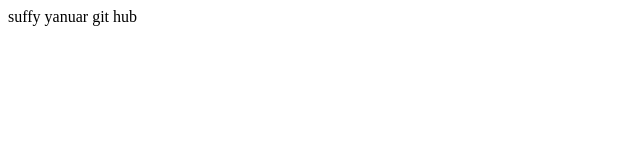
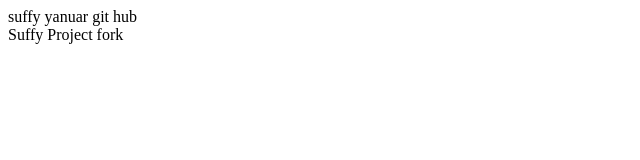
Before and after one commit to suffy/WebsiteHtml, a plain HTML site: page index.html in a window 1280 px wide. Shown: the whole page, without its empty margins (0-640 px from the left). Drawn offline with Linux system fonts and the light colour scheme.

Commit message:
Update index.html
menambahkan Suffy Project fork

```diff
--- a/index.html
+++ b/index.html
@@ -1,5 +1,7 @@
 <html>
 <body>
 	suffy yanuar git hub
+	<br>
+	Suffy Project fork
 </body>
 </html>
```
